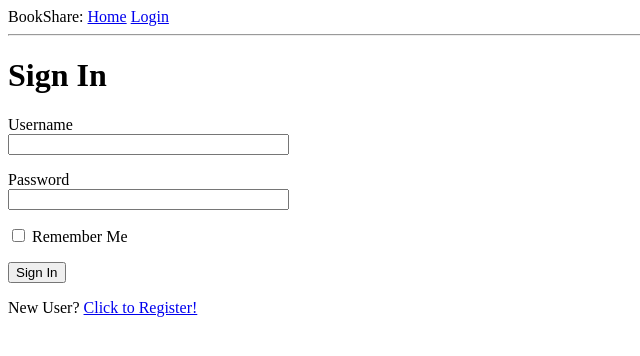
After one commit to joshpk105/jpk-assignment, a Flask app: page /login in a window 1280 px wide. The commit adds this page. Shown: the top 356 px of the page, without its empty margins (0-640 px from the left). Run offline with Flask 2, Linux system fonts and the light colour scheme.

Commit message:
Working user_login

```diff
--- a/app/__init__.py
+++ b/app/__init__.py
@@ -2,10 +2,14 @@ from flask import Flask
 from config import Config
 from flask_sqlalchemy import SQLAlchemy
 from flask_migrate import Migrate
+from flask_login import LoginManager
 
-app = Flask(__name__)
-app.config.from_object(Config)
-db = SQLAlchemy(app)
-migrate = Migrate(app, db)
+flapp = Flask(__name__)
+flapp.config.from_object(Config)
+db = SQLAlchemy(flapp)
+migrate = Migrate(flapp, db)
+login = LoginManager(flapp)
+login.login_view = 'login'
 
-from app import routes, models
+from app import models
+from app import routes
--- /dev/null
+++ b/app/forms.py
@@ -0,0 +1,28 @@
+from flask_wtf import FlaskForm
+from wtforms import StringField, PasswordField, BooleanField, SubmitField
+from wtforms.validators import ValidationError, DataRequired, Email, EqualTo
+from app.models import User
+
+class LoginForm(FlaskForm):
+    username = StringField('Username', validators=[DataRequired()])
+    password = PasswordField('Password', validators=[DataRequired()])
+    remember_me = BooleanField('Remember Me')
+    submit = SubmitField('Sign In')
+
+class RegistrationForm(FlaskForm):
+    username = StringField('Username', validators=[DataRequired()])
+    email = StringField('Email', validators=[DataRequired(), Email()])
+    password = PasswordField('Password', validators=[DataRequired()])
+    password2 = PasswordField(
+        'Repeat Password', validators=[DataRequired(), EqualTo('password')])
+    submit = SubmitField('Register')
+
+    def validate_username(self, username):
+        user = User.query.filter_by(username=username.data).first()
+        if user is not None:
+            raise ValidationError('Please use a different username.')
+
+    def validate_email(self, email):
+        user = User.query.filter_by(email=email.data).first()
+        if user is not None:
+            raise ValidationError('Please use a different email address.')
--- a/app/routes.py
+++ b/app/routes.py
@@ -1,19 +1,48 @@
-from flask import render_template
-from app import app
+from app import flapp, db
+from app.forms import LoginForm, RegistrationForm
+from app.models import User
+from flask import render_template, flash, redirect, url_for, request
+from flask_login import current_user, login_user, logout_user, login_required
+from werkzeug.urls import url_parse
 
+@flapp.route('/')
+@flapp.route('/index')
+@login_required
+def index():
+    return render_template('index.html', title='Home')
 
-@app.route('/')
-@app.route('/index')
-def index():
-    user = {'username': 'Miguel'}
-    posts = [
-        {
-            'author': {'username': 'John'},
-            'body': 'Beautiful day in Portland!'
-        },
-        {
-            'author': {'username': 'Susan'},
-            'body': 'The Avengers movie was so cool!'
-        }
-    ]
-    return render_template('index.html', title='Home', user=user, posts=posts)
+@flapp.route('/login', methods=["GET", "POST"])
+def login():
+    if current_user.is_authenticated:
+        return redirect(url_for('index'))
+    form = LoginForm()
+    if form.validate_on_submit():
+        user = User.query.filter_by(username=form.username.data).first()
+        if user is None or not user.check_password(form.password.data):
+            flash('Invalid username or password')
+            return redirect(url_for('login'))
+        login_user(user, remember=form.remember_me.data)
+        next_page = request.args.get('next')
+        if not next_page or url_parse(next_page).netloc != '':
+            next_page = url_for('index')
+        return redirect(next_page)
+    return render_template('login.html', title='Sign In', form=form)
+
+@flapp.route('/logout')
+def logout():
+    logout_user()
+    return redirect(url_for('index'))
+
+@flapp.route('/register', methods=['GET', 'POST'])
+def register():
+    if current_user.is_authenticated:
+        return redirect(url_for('index'))
+    form = RegistrationForm()
+    if form.validate_on_submit():
+        user = User(username=form.username.data, email=form.email.data)
+        user.set_password(form.password.data)
+        db.session.add(user)
+        db.session.commit()
+        flash('Congratulations, you are now a registered user!')
+        return redirect(url_for('login'))
+    return render_template('register.html', title='Register', form=form)
--- a/app/templates/base.html
+++ b/app/templates/base.html
@@ -2,14 +2,31 @@
 <html>
     <head>
         {% if title %}
-        <title>{{ title }} - Microblog</title>
+        <title>{{ title }} - BookShare</title>
         {% else %}
-        <title>Welcome to Microblog</title>
+        <title>Welcome to BookShare</title>
         {% endif %}
     </head>
     <body>
-        <div>Microblog: <a href="/index">Home</a></div>
+        <div>
+            BookShare:
+            <a href="{{ url_for('index') }}">Home</a>
+            {% if current_user.is_anonymous %}
+            <a href="{{ url_for('login') }}">Login</a>
+            {% else %}
+            <a href="{{ url_for('logout') }}">Logout</a>
+            {% endif %}
+        </div>
         <hr>
+        {% with messages = get_flashed_messages() %}
+        {% if messages %}
+        <ul>
+            {% for message in messages %}
+            <li>{{ message }}</li>
+            {% endfor %}
+        </ul>
+        {% endif %}
+        {% endwith %}
         {% block content %}{% endblock %}
     </body>
 </html>
--- a/app/templates/index.html
+++ b/app/templates/index.html
@@ -1,8 +1,10 @@
 {% extends "base.html" %}
 
 {% block content %}
-    <h1>Hi, {{ user.username }}!</h1>
+    <h1>Hi, {{ current_user.username }}!</h1>
+    <!---
     {% for post in posts %}
     <div><p>{{ post.author.username }} says: <b>{{ post.body }}</b></p></div>
     {% endfor %}
+    --->
 {% endblock %}
--- /dev/null
+++ b/app/templates/login.html
@@ -0,0 +1,25 @@
+{% extends "base.html" %}
+
+{% block content %}
+    <h1>Sign In</h1>
+    <form action="" method="post" novalidate>
+        {{ form.hidden_tag() }}
+        <p>
+            {{ form.username.label }}<br>
+            {{ form.username(size=32) }}<br>
+            {% for error in form.username.errors %}
+            <span style="color: red;">[{{ error }}]</span>
+            {% endfor %}
+        </p>
+        <p>
+            {{ form.password.label }}<br>
+            {{ form.password(size=32) }}<br>
+            {% for error in form.password.errors %}
+            <span style="color: red;">[{{ error }}]</span>
+            {% endfor %}
+        </p>
+        <p>{{ form.remember_me() }} {{ form.remember_me.label }}</p>
+        <p>{{ form.submit() }}</p>
+    </form>
+    <p>New User? <a href="{{ url_for('register') }}">Click to Register!</a></p>
+{% endblock %}
--- a/config.py
+++ b/config.py
@@ -2,7 +2,7 @@ import os
 basedir = os.path.abspath(os.path.dirname(__file__))
 
 class Config(object):
-    # ...
+    SECRET_KEY = os.environ.get('SECRET_KEY') or 'you-will-never-guess'
     SQLALCHEMY_DATABASE_URI = os.environ.get('DATABASE_URL') or \
         'sqlite:///' + os.path.join(basedir, 'app.db')
     SQLALCHEMY_TRACK_MODIFICATIONS = False
--- a/requirements.txt
+++ b/requirements.txt
@@ -1,13 +1,17 @@
 alembic==1.7.6
 blinker==1.4
 click==8.0.3
+dnspython==2.2.0
+email-validator==1.1.3
 Flask==2.0.2
 Flask-Login==0.5.0
 Flask-Mail==0.9.1
 Flask-Migrate==3.1.0
 Flask-SQLAlchemy==2.5.1
+Flask-WTF==1.0.0
 greenlet==1.1.2
 gunicorn==20.1.0
+idna==3.3
 itsdangerous==2.0.1
 Jinja2==3.0.3
 Mako==1.1.6
@@ -15,3 +19,4 @@ MarkupSafe==2.0.1
 psycopg2==2.9.3
 SQLAlchemy==1.4.31
 Werkzeug==2.0.2
+WTForms==3.0.1
```
Also changed, not shown: app/models.py (+22 -10 lines), app/templates/register.html (added, +37 -0 lines), assignment.py (+6 -1 lines), migrations/versions/59395a01e17f_.py (deleted, +0 -41 lines), migrations/versions/9786080281f1_.py (deleted, +0 -38 lines), migrations/versions/c17a83f9de93_.py (deleted, +0 -36 lines), migrations/versions/f86e5fa19481_.py (added, +63 -0 lines).
